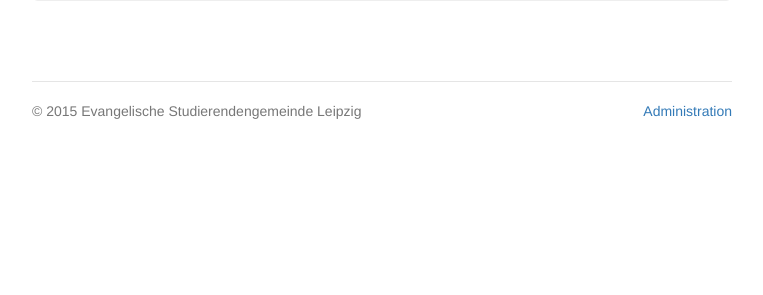
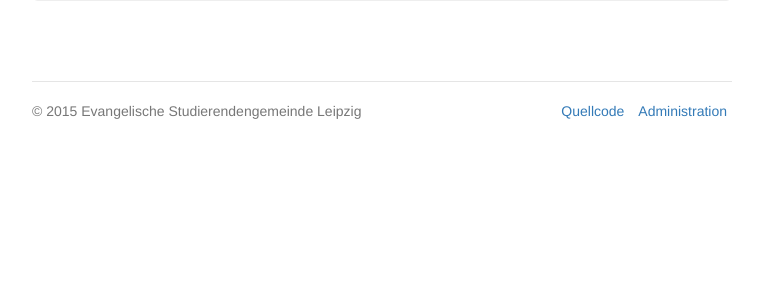
Before and after one commit to ESG-Leipzig/Homepage-2015, a Django app: template esg_leipzig_homepage_2015/templates/home.html in a window 1280 px wide. Shown: the part 407-702 px from the top of the page, without its empty margins (258-1021 px from the left). Run offline with Django 3.2, Linux system fonts and the light colour scheme; the template is opened without the code that fills it, so the values that code supplies are empty; some libraries are stand-ins or nearby versions.

Commit message:
Added link to GitHub.

```diff
--- a/esg_leipzig_homepage_2015/templates/base.html
+++ b/esg_leipzig_homepage_2015/templates/base.html
@@ -125,7 +125,11 @@
                 </div><!-- /row -->
                 <hr>
                 <footer>
-                    <p>&copy; {% copyright_note %} <a href="{% url 'admin:index' %}" class="pull-right">{% trans 'Administration' %}</a></p>
+                    &copy; {% copyright_note %}
+                    <ul class="list-inline pull-right">
+                        <li><a href="https://github.com/ESG-Leipzig/Homepage-2015/">{% trans 'Quellcode' %}</a></li>
+                        <li><a href="{% url 'admin:index' %}" >{% trans 'Administration' %}</a></li>
+                    </ul>
                 </footer>
             </div><!-- /.container -->
         {% endblock %}
--- a/esg_leipzig_homepage_2015/templates/home.html
+++ b/esg_leipzig_homepage_2015/templates/home.html
@@ -52,7 +52,11 @@
             {% endfor %}
         </div><!-- /.row marketing -->
         <footer class="footer">
-            <p>&copy; {% copyright_note %} <a href="{% url 'admin:index' %}" class="pull-right">{% trans 'Administration' %}</a></p>
+            &copy; {% copyright_note %}
+            <ul class="list-inline pull-right">
+                <li><a href="https://github.com/ESG-Leipzig/Homepage-2015/">{% trans 'Quellcode' %}</a></li>
+                <li><a href="{% url 'admin:index' %}" >{% trans 'Administration' %}</a></li>
+            </ul>
         </footer>
     </div><!-- /.container -->
 {% endblock %}
```
